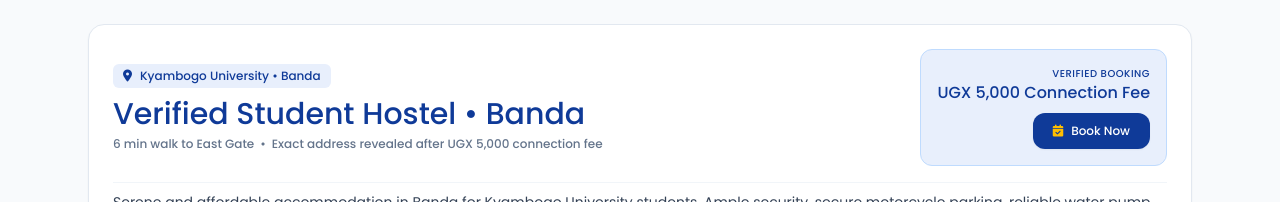
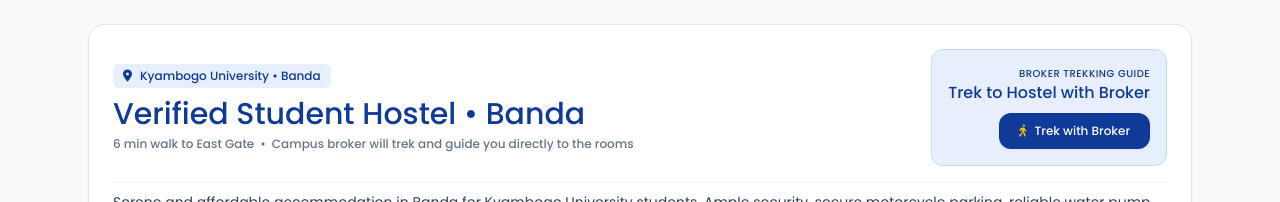
Before and after one commit to ladsontech/hostel_connect, a Next.js app: page /hostels/hst_baskon in a window 1280 px wide. Shown: the part 734-936 px from the top of the page. Built offline with nearby package versions, Linux system fonts and the light colour scheme.

Commit message:
Distinguish custodian vs broker listings: only custodian-uploaded hostels charge 5k fee, while broker hostels provide scout trekking guides

```diff
--- a/src/app/hostels/[id]/page.tsx
+++ b/src/app/hostels/[id]/page.tsx
@@ -42,6 +42,7 @@ export default function HostelDetailPage() {
   }, [isContactOpen]);
 
   const isUnlocked = hostel ? unlockedHostels.includes(hostel.id) : false;
+  const hasCustodian = offers.some(o => o.userRole === 'custodian');
 
   // Review submission
   const [newRating, setNewRating] = useState(5);
@@ -250,7 +251,13 @@ export default function HostelDetailPage() {
               <p className="text-xs text-slate-500 font-medium mt-1 flex items-center gap-1.5">
                 <span>{hostel.distanceCampusApprox}</span>
                 <span>•</span>
-                <span>{isUnlocked ? `Landmark: ${hostel.landmark}` : 'Exact address revealed after UGX 5,000 connection fee'}</span>
+                <span>
+                  {isUnlocked
+                    ? `Landmark: ${hostel.landmark}`
+                    : hasCustodian
+                    ? 'Exact address revealed after UGX 5,000 connection fee'
+                    : 'Campus broker will trek and guide you directly to the rooms'}
+                </span>
               </p>
             </div>
 
@@ -258,18 +265,25 @@ export default function HostelDetailPage() {
             <div className="flex sm:flex-col items-center sm:items-end justify-between sm:justify-center gap-2 bg-[#e8effc] p-4 rounded-xl border border-blue-200">
               <div className="text-right">
                 <div className="text-[10px] text-[#0f3a98] font-medium uppercase tracking-wider">
-                  {isUnlocked ? 'Direct Contact Unlocked' : 'Verified Booking'}
+                  {hasCustodian ? (isUnlocked ? 'Direct Contact Unlocked' : 'Custodian Upload') : 'Broker Trekking Guide'}
                 </div>
                 <div className="text-[#0f3a98] font-medium text-sm sm:text-base">
-                  {isUnlocked ? 'Custodian Details Ready' : 'UGX 5,000 Connection Fee'}
+                  {hasCustodian
+                    ? (isUnlocked ? 'Custodian Details Ready' : 'UGX 5,000 Connection Fee')
+                    : 'Trek to Hostel with Broker'}
                 </div>
               </div>
               <button
                 onClick={handleOpenContact}
                 className="px-5 py-2.5 rounded-xl bg-[#0f3a98] hover:bg-[#0a2666] text-white text-xs font-medium shadow-sm flex items-center gap-2 transition"
               >
-                <FaIcon icon={isUnlocked ? "fa-solid fa-phone" : "fa-solid fa-calendar-check"} className="text-xs text-[#ffbe00]" />
-                {isUnlocked ? 'View Custodian Contact' : 'Book Now'}
+                <FaIcon
+                  icon={hasCustodian ? (isUnlocked ? "fa-solid fa-phone" : "fa-solid fa-lock") : "fa-solid fa-person-walking"}
+                  className="text-xs text-[#ffbe00]"
+                />
+                {hasCustodian
+                  ? (isUnlocked ? 'View Custodian Contact' : 'Book Now (Custodian)')
+                  : 'Trek with Broker'}
               </button>
             </div>
           </div>
--- a/src/components/ContactModal.tsx
+++ b/src/components/ContactModal.tsx
@@ -117,6 +117,7 @@ export default function ContactModal({
   }, []);
 
   const isUnlocked = hostel ? unlockedHostels.includes(hostel.id) : false;
+  const hasCustodian = offers.some(o => o.userRole === 'custodian');
 
   if (!isOpen || !hostel) return null;
 
@@ -185,7 +186,9 @@ export default function ContactModal({
     if (actionType === 'call') {
       window.location.href = getPhoneDialerLink(offer.contactPhone);
     } else {
-      const msg = `Hello ${offer.userName}, I saw your listing for student rooms in ${hostel.area} near ${hostel.campus} on Hostel Connect Uganda. Is there an available room?`;
+      const msg = offer.userRole === 'custodian'
+        ? `Hello ${offer.userName}, I saw your official listing for student rooms in ${hostel.area} near ${hostel.campus} on Hostel Connect Uganda. Is there an available room?`
+        : `Hello ${offer.userName}, I saw the student rooms in ${hostel.area} near ${hostel.campus} on Hostel Connect Uganda. Can you trek with me for an in-person room viewing?`;
       window.open(getWhatsAppDeepLink(offer.whatsapp, msg), '_blank');
     }
   };
@@ -205,9 +208,14 @@ export default function ContactModal({
         <div className="p-4 sm:p-5 border-b border-slate-100 flex items-start justify-between bg-slate-50">
           <div>
             <div className="flex items-center gap-2">
-              <span className="text-[11px] font-medium uppercase tracking-wider px-2 py-0.5 rounded bg-[#0f3a98] text-white">
-                <FaIcon icon="fa-solid fa-shield-halved" className="text-[#ffbe00] text-[10px] mr-1" />
-                Verified Listing
+              <span className={`text-[11px] font-medium uppercase tracking-wider px-2.5 py-0.5 rounded ${
+                hasCustodian ? 'bg-[#0f3a98] text-white' : 'bg-[#ffbe00] text-[#0f3a98]'
+              }`}>
+                <FaIcon
+                  icon={hasCustodian ? "fa-solid fa-shield-halved" : "fa-solid fa-person-walking"}
+                  className={`text-xs mr-1 ${hasCustodian ? 'text-[#ffbe00]' : 'text-[#0f3a98]'}`}
+                />
+                {hasCustodian ? 'Official Custodian Listing' : 'Campus Scout & Broker Viewing'}
               </span>
               <span className="text-xs text-slate-500 font-medium">{hostel.campus}</span>
             </div>
@@ -215,7 +223,9 @@ export default function ContactModal({
               Verified Student Accommodation • {hostel.area}
             </h3>
             <p className="text-xs text-slate-500 font-normal">
-              Direct connection to official hostel management desk. 100% money-back guarantee.
+              {hasCustodian
+                ? 'Direct connection to official hostel management desk. 100% money-back guarantee.'
+                : 'A verified campus broker will physically trek with you to inspect rooms and introduce you to the caretaker desk.'}
             </p>
           </div>
           <button
@@ -631,14 +641,10 @@ export default function ContactModal({
                             <FaIcon icon="fa-solid fa-circle-check" className="text-[10px] text-[#ffbe00]" />
                             Official Custodian / Owner Unlocked
                           </span>
-                        ) : offer.isAuthorised ? (
-                          <span className="inline-flex items-center gap-1.5 px-2 py-0.5 rounded text-[11px] font-medium bg-[#ffbe00] text-[#0f3a98]">
-                            <FaIcon icon="fa-solid fa-award" className="text-[10px]" />
-                            Authorised Agent
-                          </span>
                         ) : (
-                          <span className="inline-flex items-center gap-1 px-2 py-0.5 rounded text-[11px] font-medium bg-slate-100 text-slate-700">
-                            Independent Broker
+                          <span className="inline-flex items-center gap-1.5 px-2.5 py-0.5 rounded text-[11px] font-medium bg-[#ffbe00] text-[#0f3a98]">
+                            <FaIcon icon="fa-solid fa-person-walking" className="text-[11px]" />
+                            Campus Broker (Trek & Guide)
                           </span>
                         )}
 
@@ -707,10 +713,10 @@ export default function ContactModal({
 
                       <button
                         onClick={() => handleInitiateAction(offer, 'whatsapp')}
-                        className="px-3.5 py-1.5 rounded-lg bg-[#0f3a98] hover:bg-[#0a2666] text-white text-xs font-medium flex items-center gap-1.5 transition shadow-sm"
+                        className="px-3.5 py-1.5 rounded-lg bg-[#25D366] hover:bg-[#20bd5a] text-white text-xs font-medium flex items-center gap-1.5 transition shadow-sm"
                       >
-                        <FaIcon icon="fa-brands fa-whatsapp" className="text-xs text-[#ffbe00]" />
-                        WhatsApp
+                        <FaIcon icon="fa-brands fa-whatsapp" className="text-xs text-white" />
+                        {isCustodian ? 'WhatsApp' : 'WhatsApp & Trek'}
                       </button>
                     </div>
                   </div>
--- a/src/components/HostelCard.tsx
+++ b/src/components/HostelCard.tsx
@@ -51,12 +51,12 @@ export default function HostelCard({
           {hostel.status === 'claimed' ? (
             <span className="inline-flex items-center gap-1.5 px-2.5 py-1 rounded-md text-xs font-medium bg-[#0f3a98] text-white shadow-sm">
               <FaIcon icon="fa-solid fa-shield-halved" className="text-xs text-[#ffbe00]" />
-              Verified Owner
+              Custodian Listed
             </span>
           ) : (
             <span className="inline-flex items-center gap-1.5 px-2.5 py-1 rounded-md text-xs font-medium bg-[#ffbe00] text-[#0f3a98] shadow-sm">
-              <FaIcon icon="fa-solid fa-tag" className="text-xs" />
-              Agent Listed
+              <FaIcon icon="fa-solid fa-person-walking" className="text-xs text-[#0f3a98]" />
+              Broker Trekking
             </span>
           )}
 
```
